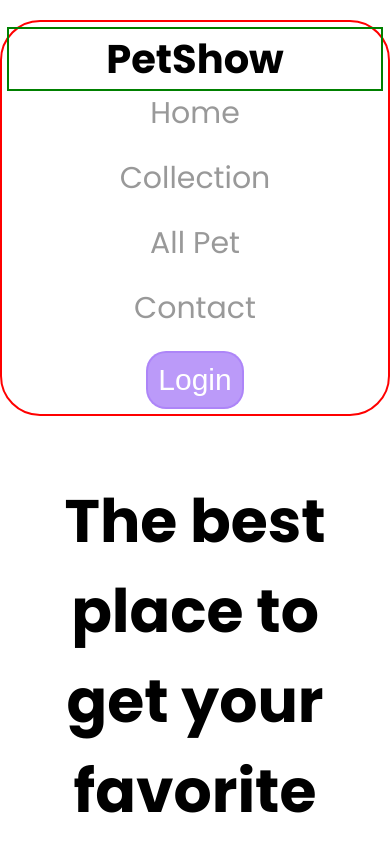
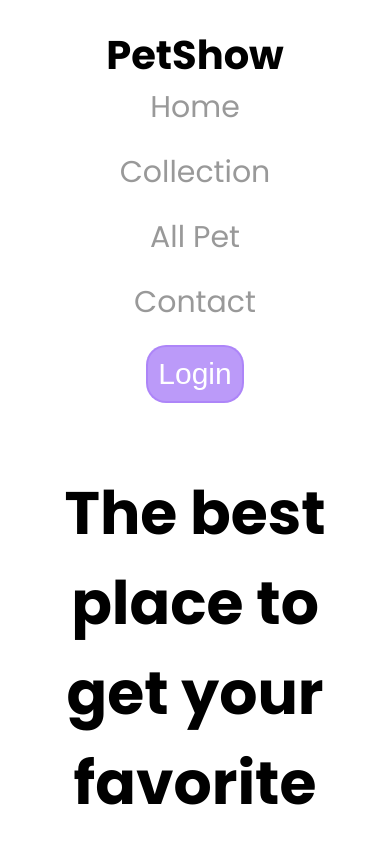
Before and after one commit to Draken4417x/Pet-Show, a plain HTML site: page index.html in a window 390 px wide. Shown: the top 844 px of the page. Drawn offline with nearby package versions, Linux system fonts and the light colour scheme.

Commit message:
Update style.css

```diff
--- a/assets/css/style.css
+++ b/assets/css/style.css
@@ -367,7 +367,6 @@ p {
   .nav-bar {
     flex-direction: column;
     width: 100%;
-    border: 2px solid red;
   }
 
   .nav-bar span {
@@ -375,7 +374,6 @@ p {
     width: 100%;
     margin: auto;
     text-align: center;
-    border: 2px solid green;
   }
 
   .nav-bar li {
```
